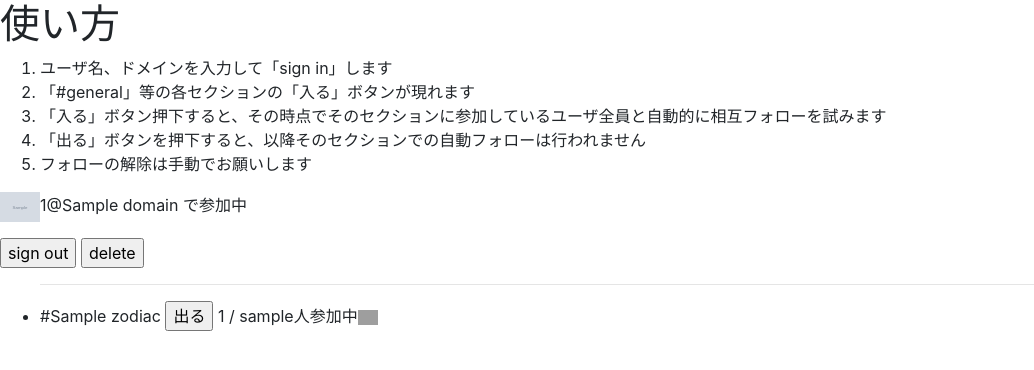
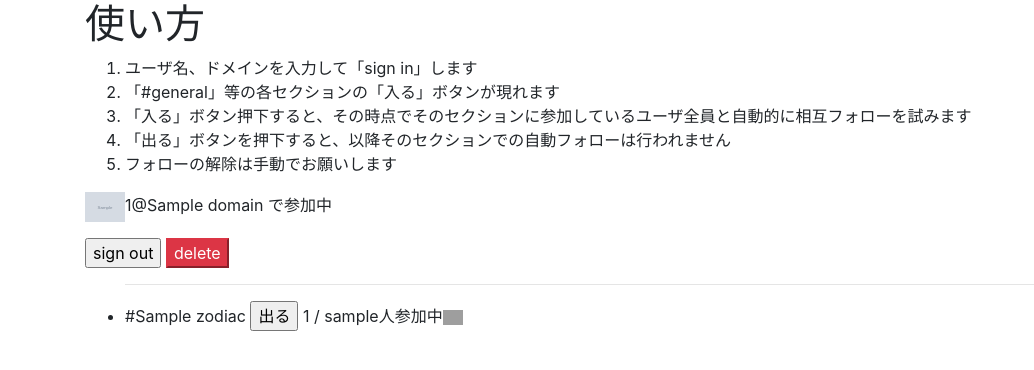
Before and after one commit to wakin-/mastodon_autofollow, a Flask app: template templates/room.html in a window 1280 px wide. Shown: the top 370 px of the page, without its empty margins (0-1034 px from the left). Run offline with Flask 2, Linux system fonts and the light colour scheme; the template is opened without the code that fills it: most values are stand-ins (such as "Sample title", 1, 10 or a date in 2020); grey boxes marked "Sample" are stand-in pictures; parts of the project's set-up code (start-up, migrations or seed data) failed here and were passed over; some libraries are stand-ins or nearby versions; grey boxes are pictures that could not be loaded.

Commit message:
add style

```diff
--- a/templates/layout.html
+++ b/templates/layout.html
@@ -8,6 +8,8 @@
     <link rel="stylesheet" href="https://maxcdn.bootstrapcdn.com/bootstrap/4.0.0/css/bootstrap.min.css" integrity="sha384-Gn5384xqQ1aoWXA+058RXPxPg6fy4IWvTNh0E263XmFcJlSAwiGgFAW/dAiS6JXm" crossorigin="anonymous">
   </head>
   <body>
+
+    <div class="container">
 
     {% include 'usage.html' %}
 
@@ -34,6 +36,8 @@
 
     {% block body %}{% endblock %}
 
+    </div>
+
   <script src="https://ajax.googleapis.com/ajax/libs/jquery/3.1.1/jquery.min.js"></script>
   <script src="https://cdnjs.cloudflare.com/ajax/libs/popper.js/1.12.9/umd/popper.min.js" integrity="sha384-ApNbgh9B+Y1QKtv3Rn7W3mgPxhU9K/ScQsAP7hUibX39j7fakFPskvXusvfa0b4Q" crossorigin="anonymous"></script>
   <script src="https://maxcdn.bootstrapcdn.com/bootstrap/4.0.0/js/bootstrap.min.js" integrity="sha384-JZR6Spejh4U02d8jOt6vLEHfe/JQGiRRSQQxSfFWpi1MquVdAyjUar5+76PVCmYl" crossorigin="anonymous"></script>
--- a/templates/room.html
+++ b/templates/room.html
@@ -4,7 +4,7 @@
       {% if login_user %}
       <p><img src="{{ login_user.avatar }}" width="40px">{{ login_user.user_id}}@{{ login_user.domain }} で参加中</p>
       {% endif %}
-      <p><input type = "button" value = "sign out" onclick="onSignOut();" /> <input class="danger" type = "button" value = "delete" onclick="onDelete();" /></p>
+      <p><input type = "button" value = "sign out" onclick="onSignOut();" /> <input class="btn-danger" type = "button" value = "delete" onclick="onDelete();" /></p>
       <input type="hidden" name="csrf_token" value="{{ csrf_token() }}"/>
     </form>
 
```
